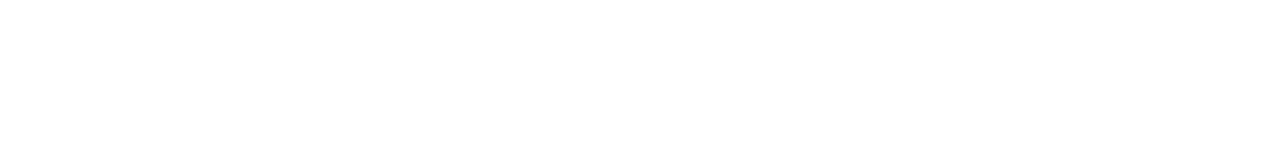
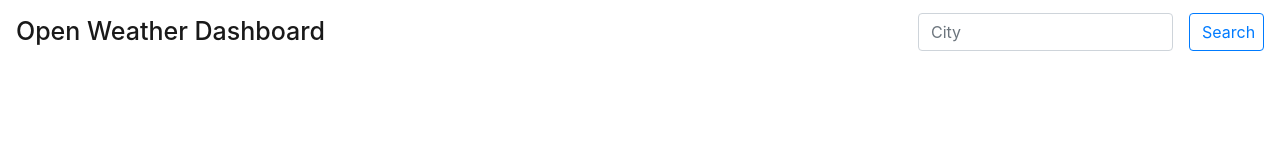
Before and after one commit to tdmoore004/open-weather-dashboard, a plain HTML site: page index.html in a window 1280 px wide. Drawn offline with nearby package versions, Linux system fonts and the light colour scheme.

Commit message:
Added navbar with search.

```diff
--- a/assets/css/style.css
+++ b/assets/css/style.css
@@ -0,0 +1,22 @@
+/* General Page Styles */
+/* Setting page height to keep footer at bottom. */
+html {
+    height: 100%;
+}
+
+/* Heading Styles */
+h1.navbar-brand.mb-0 {
+    font-size: 25px;
+}
+
+form.form-inline.my-2.my-lg-0.container.justify-content-end {
+    max-width: 350px;
+}
+
+input.form-control.mr-sm-2 {
+    width: 255px;
+}
+
+button.btn.btn-outline-primary.my-2.my-sm-0 {
+    width: 75px;
+}
--- a/index.html
+++ b/index.html
@@ -1,11 +1,31 @@
 <!DOCTYPE html>
 <html lang="en">
+
 <head>
     <meta charset="UTF-8">
     <meta name="viewport" content="width=device-width, initial-scale=1.0">
     <title>Open Weather Dashboard</title>
+
+    <!-- Bootsrap CSS -->
+    <link rel="stylesheet" href="https://stackpath.bootstrapcdn.com/bootstrap/4.5.2/css/bootstrap.min.css"
+        integrity="sha384-JcKb8q3iqJ61gNV9KGb8thSsNjpSL0n8PARn9HuZOnIxN0hoP+VmmDGMN5t9UJ0Z" crossorigin="anonymous">
+
+    <!-- Personal CSS -->
+    <link rel="stylesheet" href="./assets/css/style.css">
 </head>
+
 <body>
+    <nav class="navbar navbar-light">
+        <h1 class="navbar-brand mb-0">
+            Open Weather Dashboard
+        </h1>
+        <form class="form-inline my-2 my-lg-0 container justify-content-end mr-0 ml-0 px-0">
+            <input class="form-control mr-sm-2" type="search" placeholder="City" aria-label="Search">
+            <button class="btn btn-outline-primary my-2 my-sm-0 ml-2" type="submit">Search</button>
+        </form>
+    </nav>
+
 
 </body>
+
 </html>
```
